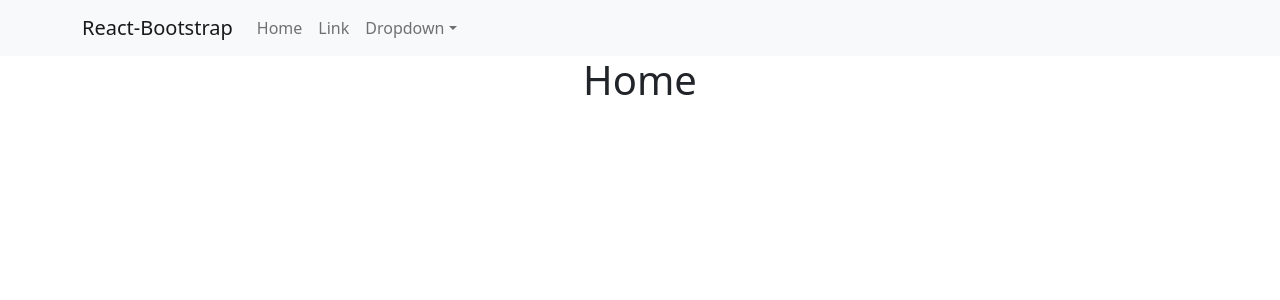
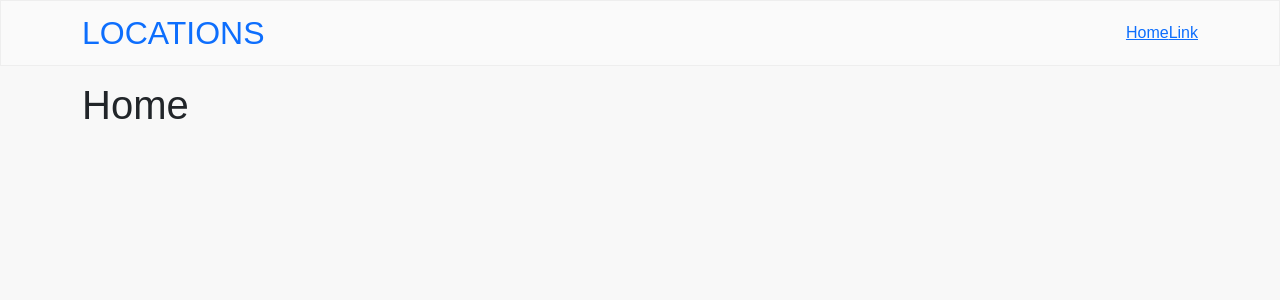
Before and after one commit to Hemenhk/locations, a React (Create React App) app: page / in a window 1280 px wide. Shown: the top 300 px of the page. Built offline with nearby package versions, Linux system fonts and the light colour scheme.

Commit message:
Create navbar and setup routing

```diff
--- a/src/App.css
+++ /dev/null
@@ -1,38 +0,0 @@
-.App {
-  text-align: center;
-}
-
-.App-logo {
-  height: 40vmin;
-  pointer-events: none;
-}
-
-@media (prefers-reduced-motion: no-preference) {
-  .App-logo {
-    animation: App-logo-spin infinite 20s linear;
-  }
-}
-
-.App-header {
-  background-color: #282c34;
-  min-height: 100vh;
-  display: flex;
-  flex-direction: column;
-  align-items: center;
-  justify-content: center;
-  font-size: calc(10px + 2vmin);
-  color: white;
-}
-
-.App-link {
-  color: #61dafb;
-}
-
-@keyframes App-logo-spin {
-  from {
-    transform: rotate(0deg);
-  }
-  to {
-    transform: rotate(360deg);
-  }
-}
--- a/src/App.js
+++ b/src/App.js
@@ -1,16 +1,19 @@
-import { Route, Routes } from 'react-router-dom';
-import './App.css';
-import NavBar from './components/NavBar';
+import { Container } from "react-bootstrap";
+import { Route, Routes } from "react-router-dom";
+import styles from "./App.module.css";
+import NavBar from "./components/NavBar";
 
 function App() {
   return (
-    <div className="App">
+    <div className={styles.App}>
       <NavBar />
-      <Routes>
-        <Route path='/' element={<h1>Home</h1>} />
-        <Route path='signup' element={() => {}}/>
-        <Route path='signin' element={() => {}}/>
-      </Routes>
+      <Container className={styles.Main}>
+        <Routes>
+          <Route path="/" element={<h1>Home</h1>} />
+          <Route path="/signup" element={<h1>signup</h1>} />
+          <Route path="/signin" element={() => {}} />
+        </Routes>
+      </Container>
     </div>
   );
 }
--- /dev/null
+++ b/src/App.module.css
@@ -0,0 +1,82 @@
+.App {
+  font-family: "DM Sans", sans-serif;
+  background-color: #f8f8f8;
+  min-height: 100vh;
+}
+
+.Main {
+  padding-top: 81px;
+}
+
+.Content {
+  background-color: #ffffff;
+  padding: 10px;
+  border-radius: 2px;
+  border: 1px solid #dadadf;
+}
+
+.FillerImage {
+  object-fit: cover;
+  height: 100%;
+  width: 100%;
+}
+
+.Image {
+  max-height: 40vh;
+  max-width: 100%;
+  object-fit: contain;
+}
+
+* {
+  box-sizing: border-box;
+}
+
+a {
+  color: #555555;
+  transition: color ease-in-out 0.3s;
+}
+
+a:hover {
+  text-decoration: none;
+}
+
+a:hover i {
+  color: #2142b2;
+  transition: color ease-in-out 0.3s;
+}
+
+input[type="file"] {
+  display: none;
+}
+
+i {
+  color: #cfced3;
+  font-size: 1.6rem;
+  padding: 7px;
+  vertical-align: middle;
+}
+
+i:hover {
+  cursor: pointer;
+  transition: color ease-in-out 0.3s;
+  color: #2142b2;
+}
+
+figure {
+  text-align: center;
+  display: inline-block;
+}
+
+/* scrollbar */
+*::-webkit-scrollbar {
+  width: 5px;
+}
+*::-webkit-scrollbar-track {
+  background: #f1f1f1;
+}
+*::-webkit-scrollbar-thumb {
+  background: #888;
+}
+*::-webkit-scrollbar-thumb:hover {
+  background: #555;
+}
--- a/src/components/NavBar.js
+++ b/src/components/NavBar.js
@@ -1,32 +1,25 @@
-import React from 'react'
-import { Container, Navbar, NavDropdown, Nav } from 'react-bootstrap'
+import React from "react";
+import { Container, Navbar, Nav} from "react-bootstrap";
+import { NavLink } from "react-router-dom";
+import styles from '../styles/NavBar.module.css'
 
 const NavBar = () => {
   return (
-    <Navbar bg="light" expand="lg">
+    <Navbar className={styles.NavBar} expand="md" fixed="top">
       <Container>
-        <Navbar.Brand href="#home">React-Bootstrap</Navbar.Brand>
+        <NavLink to="/" className={styles.Logo}>
+          LOCATIONS
+        </NavLink>
         <Navbar.Toggle aria-controls="basic-navbar-nav" />
         <Navbar.Collapse id="basic-navbar-nav">
-          <Nav className="me-auto">
-            <Nav.Link href="#home">Home</Nav.Link>
-            <Nav.Link href="#link">Link</Nav.Link>
-            <NavDropdown title="Dropdown" id="basic-nav-dropdown">
-              <NavDropdown.Item href="#action/3.1">Action</NavDropdown.Item>
-              <NavDropdown.Item href="#action/3.2">
-                Another action
-              </NavDropdown.Item>
-              <NavDropdown.Item href="#action/3.3">Something</NavDropdown.Item>
-              <NavDropdown.Divider />
-              <NavDropdown.Item href="#action/3.4">
-                Separated link
-              </NavDropdown.Item>
-            </NavDropdown>
+          <Nav className="ms-auto text-left">
+            <NavLink to="/">Home</NavLink>
+            <NavLink to="/signup">Link</NavLink>
           </Nav>
         </Navbar.Collapse>
       </Container>
     </Navbar>
-  )
-}
+  );
+};
 
-export default NavBar
+export default NavBar;
--- /dev/null
+++ b/src/styles/NavBar.module.css
@@ -0,0 +1,9 @@
+.NavBar {
+    background-color: #fafafa;
+    border: 1px solid rgb(238, 238, 238);
+}
+
+.Logo {
+    font-size: 2rem;
+    text-decoration: none;
+}
```
